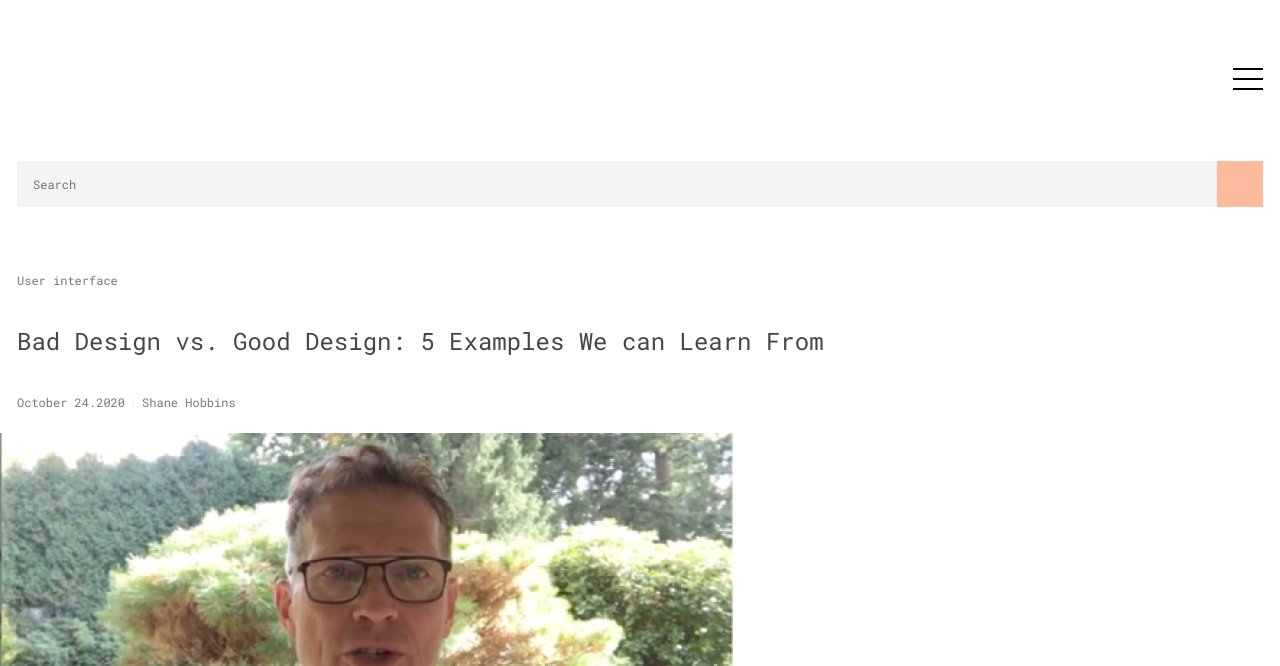
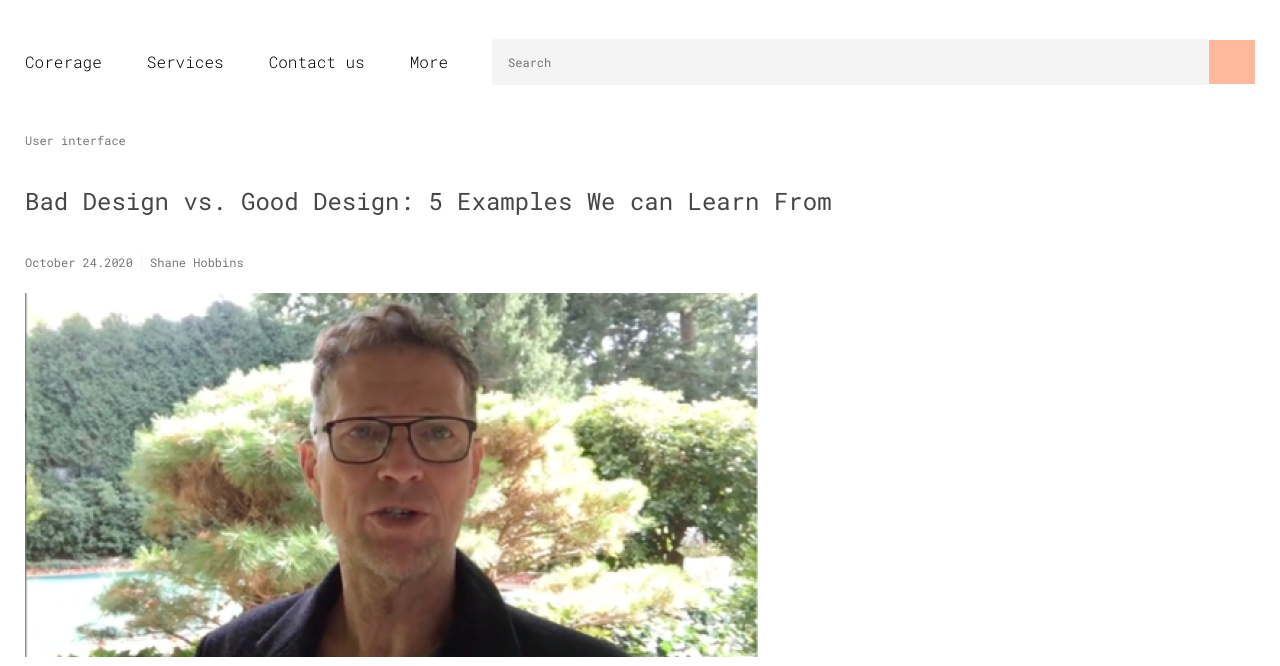
Before and after one commit to AlexZhaba/WebLabs, a website: page src/index.html in a window 1280 px wide. Shown: the part 253-919 px from the top of the page. Drawn offline with nearby package versions, Linux system fonts and the light colour scheme; files that its build step writes are made by us from their sources; files whose address does not match are found by name.

Commit message:
start adaptive

```diff
--- a/src/index.html
+++ b/src/index.html
@@ -13,6 +13,12 @@
     <header class="header">
       <img src="assets/Logo.png" alt="" class="header__logo">
       <nav class="header__navigation">
+        <ul class="header__menu">
+          <li class="body-1"><a href="#">Corerage</a></li>
+          <li class="body-1"><a href="#">Services</a></li>
+          <li class="body-1"><a href="#">Contact us</a></li>
+          <li class="body-1"><a href="#">More</a></li>
+        </ul>
         <div class="burger" id="burger">
           <span></span>
           <span></span>
@@ -176,6 +182,38 @@
         </article>
       </article>
     </main>
+    <aside class="sideinfo">
+      <p class="heading-1">What I do!</p>
+      <p class="body-2">
+        Lorem ipsum dolor sit amet, consectetur adipiscing elit. Integer aliquet, orci in bibendum luctus, turpis ante pretium velit, eu rutrum augue erat ac eros. Cras ultricies mattis convallis. Nullam non turpis eget sapien mattis eleifend non vel tortor. Maecenas at nibh ipsum. Integer .
+      </p>
+      <div class="sideinfo__explore">
+        <p class="small-text">
+          EXPLORE ME
+        </p>
+        <div class="sideinfo__button">
+          <object data="assets/icons/arrow.svg" type="image/svg+xml">
+          </object>
+        </div>
+      </div>
+      <div class="sideinfo__share list">
+        <a href="#">
+          <img src="assets/icons/facebook.svg" />
+        </a>
+        <a href="#">
+          <object data="assets/icons/github.svg" type="image/svg+xml">
+          </object>
+        </a>
+        <a href="#">
+          <object data="assets/icons/twitter.svg" type="image/svg+xml">
+          </object>
+        </a>
+        <a href="#">
+          <object data="assets/icons/linkedin.svg" type="image/svg+xml">
+          </object>
+        </a>
+      </div>
+    </aside>
     <footer class="footer">
       <p class="small-text">Copyright © 2020 Meliora, Inc</p>
       <img src="assets/icons/footer_up.svg" alt="up" class="footer__button">
--- a/src/sass/base/_index.scss
+++ b/src/sass/base/_index.scss
@@ -15,5 +15,8 @@
 
 .wrapper {
   padding: 0 map.get(helpers.$SIDE_PADDINGS, "tiny");
-  padding-top: 25px;
+
+  @include helpers.adaptive("tablet") {
+    padding: 0 map.get(helpers.$SIDE_PADDINGS, "tablet");
+  }
 }
--- a/src/sass/base/typography.scss
+++ b/src/sass/base/typography.scss
@@ -71,3 +71,8 @@
 .list {
   @include helpers.use-flex($gap: 24px, $jusCon: flex-start);
 }
+
+a {
+  color: inherit;
+  text-decoration: none;
+}
--- a/src/sass/components/_article.scss
+++ b/src/sass/components/_article.scss
@@ -37,8 +37,16 @@
     margin-right: -1 * map.get(helpers.$SIDE_PADDINGS, "tiny");
     margin-top: 24px;
     margin-bottom: 12px;
-    // transform: translateX(-25px);
     overflow: hidden;
+
+    @include helpers.adaptive("tablet") {
+      margin-left: 0;
+      margin-right: 0;
+
+      & img {
+        max-width: 100%;
+      }
+    }
   }
 
   &__heading {
--- a/src/sass/components/_burger.scss
+++ b/src/sass/components/_burger.scss
@@ -5,6 +5,11 @@
   width: 30px;
   height: 30px;
   position: relative;
+  flex-shrink: 0;
+
+  @include helpers.adaptive("tablet") {
+    display: none;
+  }
 
   &:hover {
     cursor: pointer;
--- a/src/sass/components/_comments.scss
+++ b/src/sass/components/_comments.scss
@@ -2,7 +2,7 @@
 @use "../helpers";
 
 .comments {
-  margin: 48px 0;
+  margin-top: 48px;
   color: $MAIN_COLOR_PRIMARY_2;
 
   &__form {
--- a/src/sass/components/_form.scss
+++ b/src/sass/components/_form.scss
@@ -2,6 +2,7 @@
 
 .form {
   padding-bottom: 45px;
+  max-width: 740px;
 
   &__label {
     @include helpers.use-font("BODY_1");
--- a/src/sass/components/_searchbar.scss
+++ b/src/sass/components/_searchbar.scss
@@ -9,7 +9,7 @@
   // height: 44px;
 
   &__button {
-    height: 100%;
+    height: 44px;
     width: $BUTTON_WIDTH;
     outline: none;
     border: none;
--- a/src/sass/helpers/_mixins.scss
+++ b/src/sass/helpers/_mixins.scss
@@ -7,12 +7,18 @@
   }
 }
 
-@mixin use-flex($jusCon: center, $alIt: center, $dir: row, $gap: 0) {
+@mixin use-flex($jusCon: center, $alIt: center, $dir: row, $gap: 0, $break: 0) {
   display: flex;
   justify-content: $jusCon;
   align-items: $alIt;
   flex-direction: $dir;
   gap: $gap;
+
+  @if $break != 0 {
+    @include adaptive($break) {
+      @content;
+    };
+  }
 }
 
 @mixin use-font($type, $weight: default) {
--- a/src/sass/helpers/_variables.scss
+++ b/src/sass/helpers/_variables.scss
@@ -1,7 +1,7 @@
 $breakpoints: (
   "tiny": 320px,
-  "small": 480px,
-  "medium": 720px,
+  "small": 420px,
+  "tablet": 720px,
   "big": 1440px
 );
 
@@ -9,6 +9,7 @@ $LOGO_SIZE: 150px;
 
 $SIDE_PADDINGS: (
   "tiny": 17px,
+  "tablet": 25px,
 );
 
 $AVATAR_SIZE: 70px;
--- a/src/sass/layout/_footer.scss
+++ b/src/sass/layout/_footer.scss
@@ -3,18 +3,30 @@
 @use "../helpers" as *;
 
 
+@mixin padding-connect($breakpoint) {
+  @include adaptive($breakpoint) {
+    margin-left: -1 * map.get($SIDE_PADDINGS, $breakpoint);
+    margin-right: -1 * map.get($SIDE_PADDINGS, $breakpoint);
+    padding-left: map.get($SIDE_PADDINGS, $breakpoint);
+    padding-right: map.get($SIDE_PADDINGS, $breakpoint);
+  }
+}
+
 .footer {
-  margin-left: -1 * map.get($SIDE_PADDINGS, "tiny");
-  margin-right: -1 * map.get($SIDE_PADDINGS, "tiny");
   background: theme.$NEUTRAL_COLOR_LIGHT_GREY;
-  padding: 0 map.get($SIDE_PADDINGS, "tiny");
   padding-top: 118px;
   padding-bottom: 48px;
   position: relative;
-  @include use-flex($dir: column, $gap: 42px, $alIt: flex-start);
+  @include use-flex($dir: column, $gap: 42px, $alIt: flex-start, $break: "tablet") {
+    flex-direction: row;
+    align-items: center;
+    justify-content: space-between;
+  };
 
   &__button {
     @include abs-center;
     top: -3px;
   }
+  @include padding-connect("tiny");
+  @include padding-connect("tablet");
 }
--- a/src/sass/layout/_grid.scss
+++ b/src/sass/layout/_grid.scss
@@ -4,7 +4,7 @@
   display: grid;
   grid-template-rows: auto 1fr auto;
   min-height: calc(100vh - 25px);
-  row-gap: 66px;
+  row-gap: 48px;
 }
 
 .header {
--- a/src/sass/layout/_header.scss
+++ b/src/sass/layout/_header.scss
@@ -11,6 +11,28 @@
 
   &__navigation {
     width: 100%;
-    @include helpers.use-flex($gap: 67px, $dir: column, $alIt: flex-end);
+
+    @include helpers.use-flex($gap: 67px, $dir: column, $alIt: flex-end, $break: "small") {
+      flex-direction: row-reverse;
+      gap: 44px;
+      align-items: center;
+    };
+
+    @include helpers.adaptive("tablet") {
+      flex-direction: row;
+    }
+  }
+
+  &__menu {
+    list-style-type: none;
+    flex-shrink: 0;
+    @include helpers.use-flex($gap: 45px, $break: "tablet") {
+      display: flex;
+    };
+    display: none;
+
+    & li {
+      flex-shrink: 0;
+    }
   }
 }
--- a/src/sass/layout/_sideinfo.scss
+++ b/src/sass/layout/_sideinfo.scss
@@ -2,6 +2,7 @@
 @use "../theme" as *;
 
 .sideinfo {
+  padding-bottom: 64px;
   @include helpers.use-flex($gap: 16px, $alIt: flex-start, $dir: column);
 
   &__explore {
```
Also changed, not shown: public/index.html (+42 -4 lines), public/css/base/typography.css, public/css/index.css.
